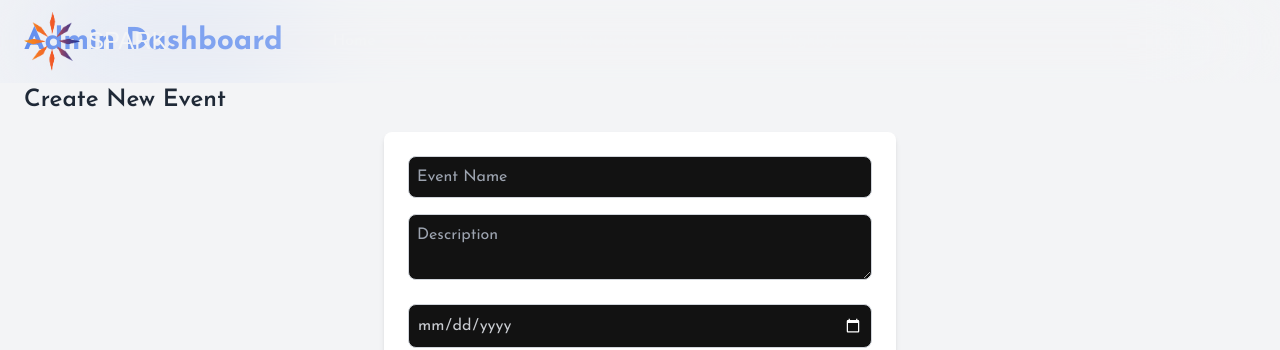
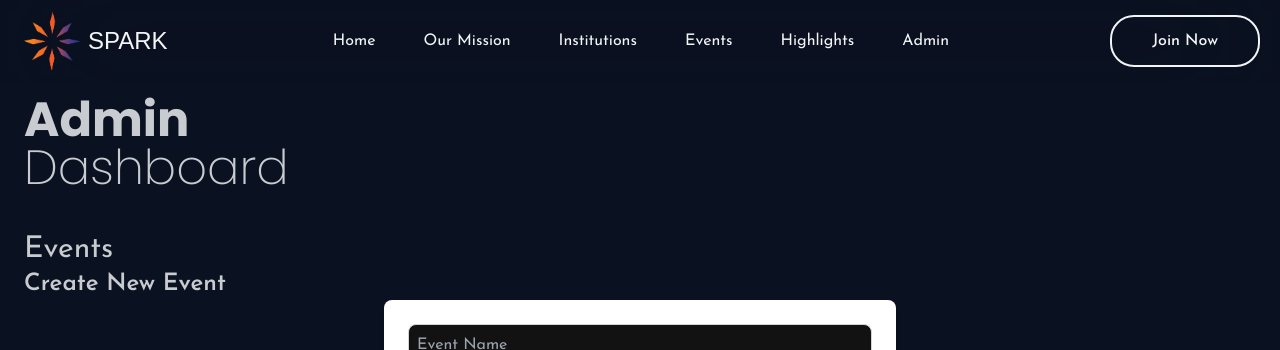
Before and after one commit to CaptainAlpha04/sparkDeployment, a Next.js app: page /admin in a window 1280 px wide. Shown: the top 350 px of the page. Built offline with nearby package versions, Linux system fonts and the light colour scheme; no server answers; the database is empty.

Commit message:
UI revamped

```diff
--- a/app/admin/page.tsx
+++ b/app/admin/page.tsx
@@ -118,9 +118,12 @@ export default function AdminPage() {
   };
 
   return (
-    <div className="min-h-screen bg-gray-100 p-6">
-      <h1 className="text-3xl font-bold text-blue-600 mb-6">Admin Dashboard</h1>
-      <h2 className="text-2xl font-semibold text-gray-800 mb-4">{editingEvent ? "Edit Event" : "Create New Event"}</h2>
+    <section className="min-h-screen w-screen px-6 py-24 bg-base-300 text-base-content">
+      <h1 className="text-5xl font-poppins font-extralight mb-10"> <b className="font-bold">Admin</b> <br /> Dashboard</h1>
+      <h2 className="text-3xl">Events</h2>
+      <div>
+
+      <h2 className="text-2xl font-semibold">{editingEvent ? "Edit Event" : "Create New Event"}</h2>
       <div className="bg-white p-6 rounded-lg shadow-md max-w-lg mx-auto">
         <input
           value={eventName}
@@ -195,5 +198,6 @@ export default function AdminPage() {
         ))}
         </div>
       </div>
+    </section>
   );
 }
```
Lines whose indentation alone changed are shown as unchanged.
